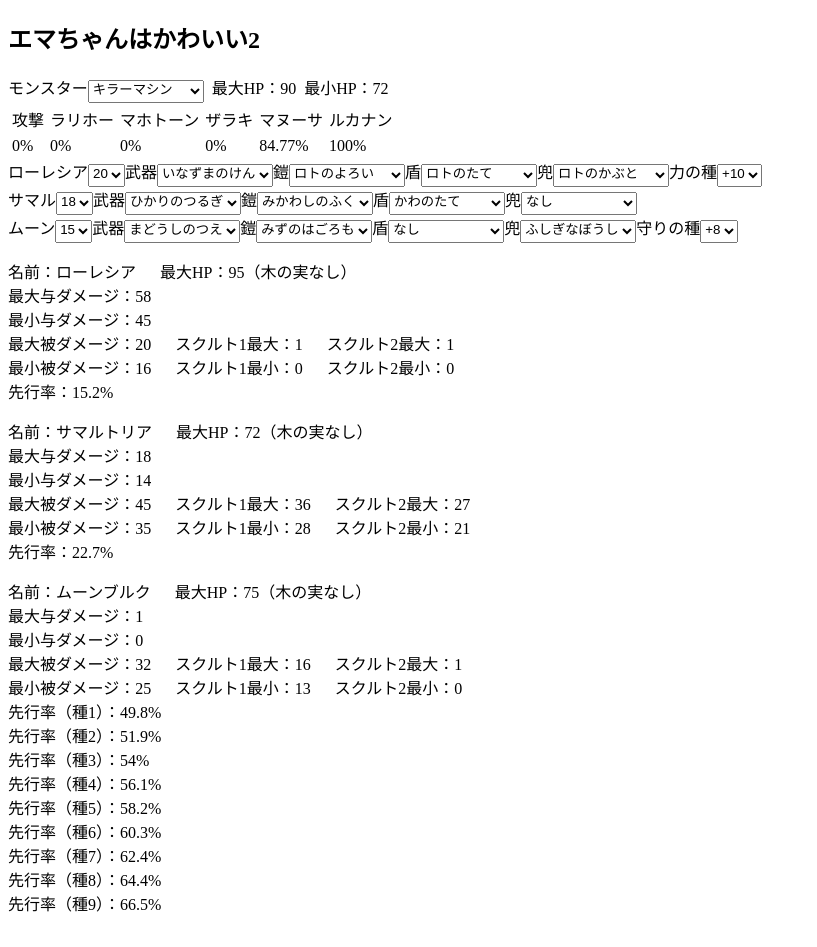
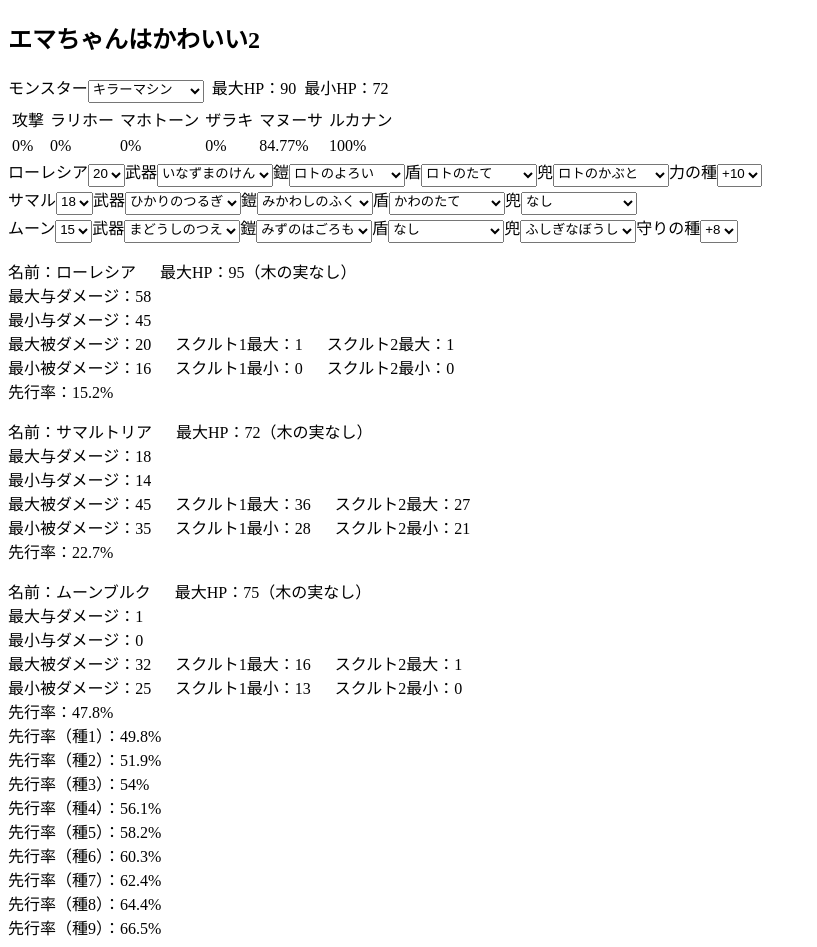
Before and after one commit to ooarikui/ema-chan-ha-kawaii2, a Vue app: page / in a window 1280 px wide. Shown: the whole page, without its empty margins (0-817 px from the left). Before the commit the page ends 923 px from the top, so only its background shows below. Built offline with nearby package versions, Linux system fonts and the light colour scheme.

Commit message:
fix speed

```diff
--- a/src/components/DamageCalc.vue
+++ b/src/components/DamageCalc.vue
@@ -20,13 +20,11 @@
         <p>スクルト2最小：{{ from_min(2) }}</p>
       </div>
     </div>
+    <p>先行率：{{ m_spd[c_spd] }}%</p>
     <template v-if="is_spd_seed_shown">
       <p v-for="n of 9" :key="n">
         先行率（種{{ n }}）：{{ m_spd[c_spd + n] }}%
       </p>
-    </template>
-    <template v-else>
-      <p>先行率：{{ m_spd[c_spd] }}%</p>
     </template>
   </div>
 </template>
```
Also changed, not shown: 7 other files (tests, documents, lock files or other folders).
